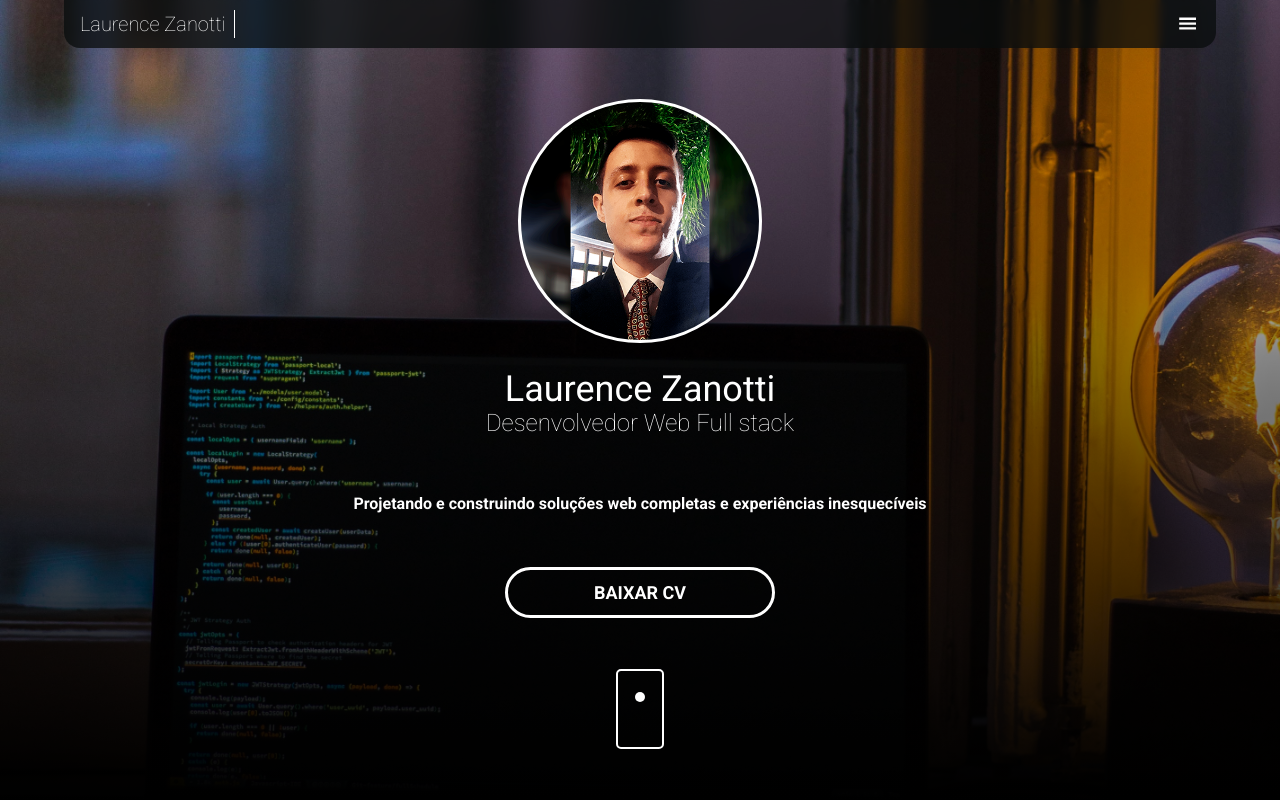
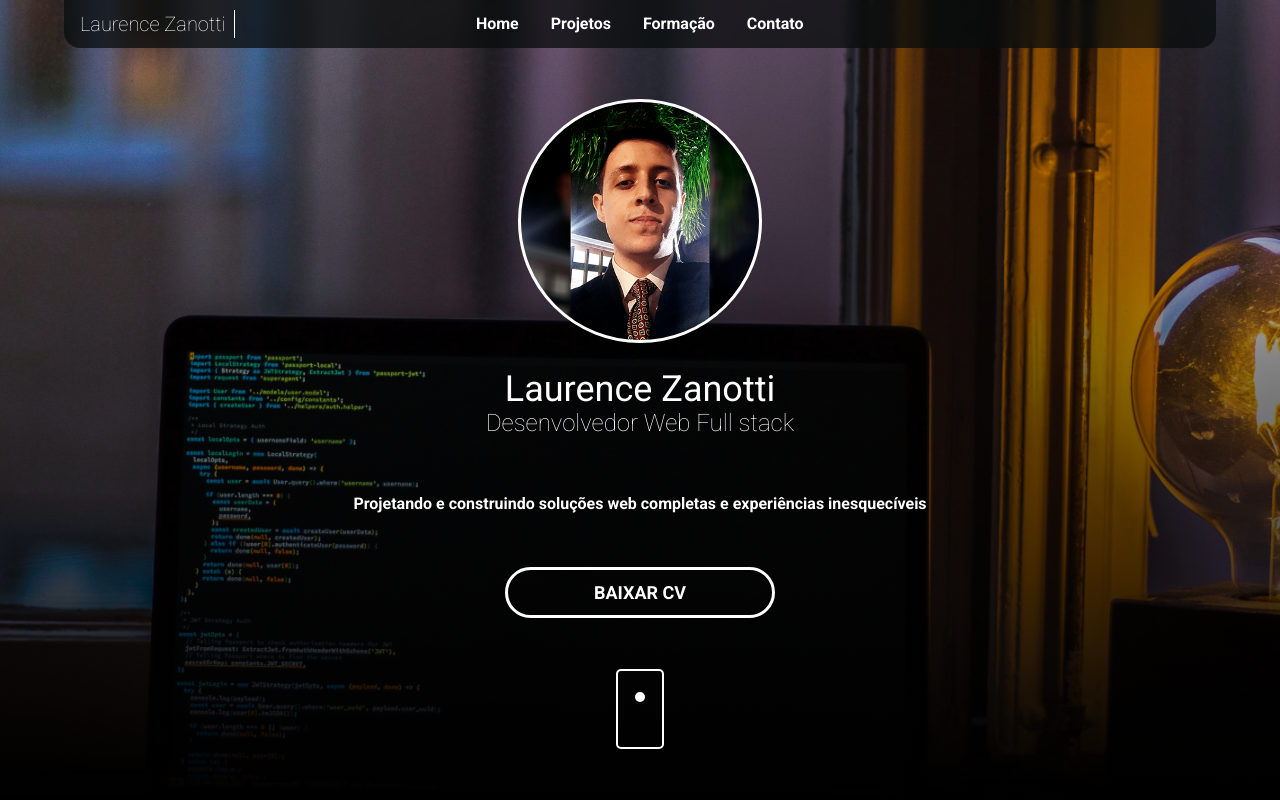
Before and after one commit to LaurenceZanotti/personal-website, a Next.js app: page / in a window 1280 px wide. Shown: the top 800 px of the page. Built offline with nearby package versions, Linux system fonts and the light colour scheme.

Commit message:
Navbar menu options

```diff
--- a/components/Navbar/Navbar.jsx
+++ b/components/Navbar/Navbar.jsx
@@ -20,27 +20,34 @@ export default function Navbar() {
       ${menuActive && styles.navbar_expanded}
       ${(firstMenuOpen && !menuActive) && styles.navbar_collapsed}
     `}>
-      {/* <div className={styles.language_selector} id="language_selector">
-        <MdLanguage/>
-      </div> */}
-      <span className='font-thin text-xl mx-2 px-2 border-r border-r-white'>
+      <span className='font-thin text-xl mx-2 px-2 border-r border-r-white whitespace-nowrap'>
         Laurence Zanotti
       </span>
+      {/* Desktop menu options */}
+      <ul className="hidden sm:flex gap-8 font-bold">
+          <li><a className='hover:text-slate-400' href="#home">Home</a></li>
+          <li><a className='hover:text-slate-400' href="#work">Projetos</a></li>
+          <li><a className='hover:text-slate-400' href="#academic">Formação</a></li>
+          <li><a className='hover:text-slate-400' href="#contact">Contato</a></li>
+      </ul>
+      {/* Mobile hamburguer menu options */}
       {menuActive &&
       <ul className={`
         ${styles.menu_container}
         ${menuActive && styles.menu_container_unfade}
+        sm:hidden
       `}>
           <li><a href="#home">Home</a></li>
           <li><a href="#work">Projetos</a></li>
           <li><a href="#academic">Formação</a></li>
           <li><a href="#contact">Contato</a></li>
       </ul>}
+      {/* Mobile hamburguer menu button */}
       {menuActive ?
-      <div className={styles.hamburguer} onClick={handleClick}>
+      <div className={`${styles.hamburguer} sm:invisible lg:w-[160px]`} onClick={handleClick}>
         <AiOutlineCloseCircle/>
       </div> :
-      <div className={styles.hamburguer} onClick={handleClick}>
+      <div className={`${styles.hamburguer} sm:invisible lg:w-[160px]`} onClick={handleClick}>
         <GiHamburgerMenu/>
       </div>}
     </nav>
```
